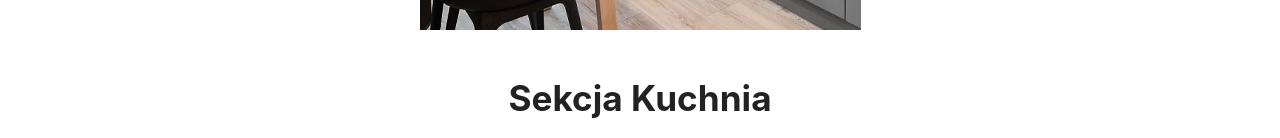
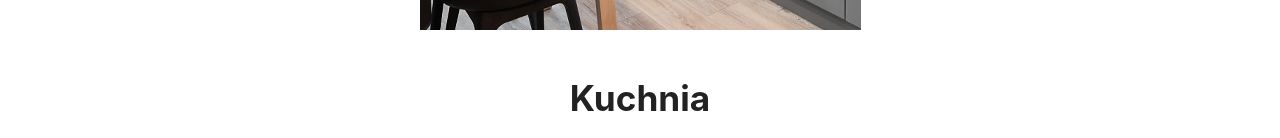
Before and after one commit to marcinoles87/my-app2, a React (Create React App) app: page /kuchnia in a window 1280 px wide. Shown: the part 814-952 px from the top of the page. Built offline with nearby package versions, Linux system fonts and the light colour scheme.

Commit message:
add code

```diff
--- a/src/pages/Jadalnia.jsx
+++ b/src/pages/Jadalnia.jsx
@@ -11,7 +11,7 @@ function Jadalnia() {
       <div>
         <img src={restauracja} alt="" />
       </div>
-      <h2>Sekcja Jadalnia</h2>
+      <h2>Jadalnia</h2>
 
       <p>
         Jadalnia to miejsce spotkań, rozmów i wspólnych chwil. Dlatego
--- a/src/pages/Kuchnia.jsx
+++ b/src/pages/Kuchnia.jsx
@@ -10,7 +10,7 @@ function Kuchnia() {
       </div>
       <div className='kuchania-opis'>
         <section className="kitchen-section">
-      <h2>Sekcja Kuchnia</h2>
+      <h2>Kuchnia</h2>
 
       <p>
         Twoja kuchnia zasługuje na akcesoria, które nie tylko świetnie wyglądają,
--- a/src/pages/Łazienka.jsx
+++ b/src/pages/Łazienka.jsx
@@ -8,7 +8,7 @@ function Łazienka() {
           <div>
             <img  src={łazienka} alt="" />
           </div>
-      <h2>Sekcja Łazienka</h2>
+      <h2>Łazienka</h2>
 
       <p>
         Łazienka to przestrzeń, w której liczy się komfort, porządek i styl.
```
